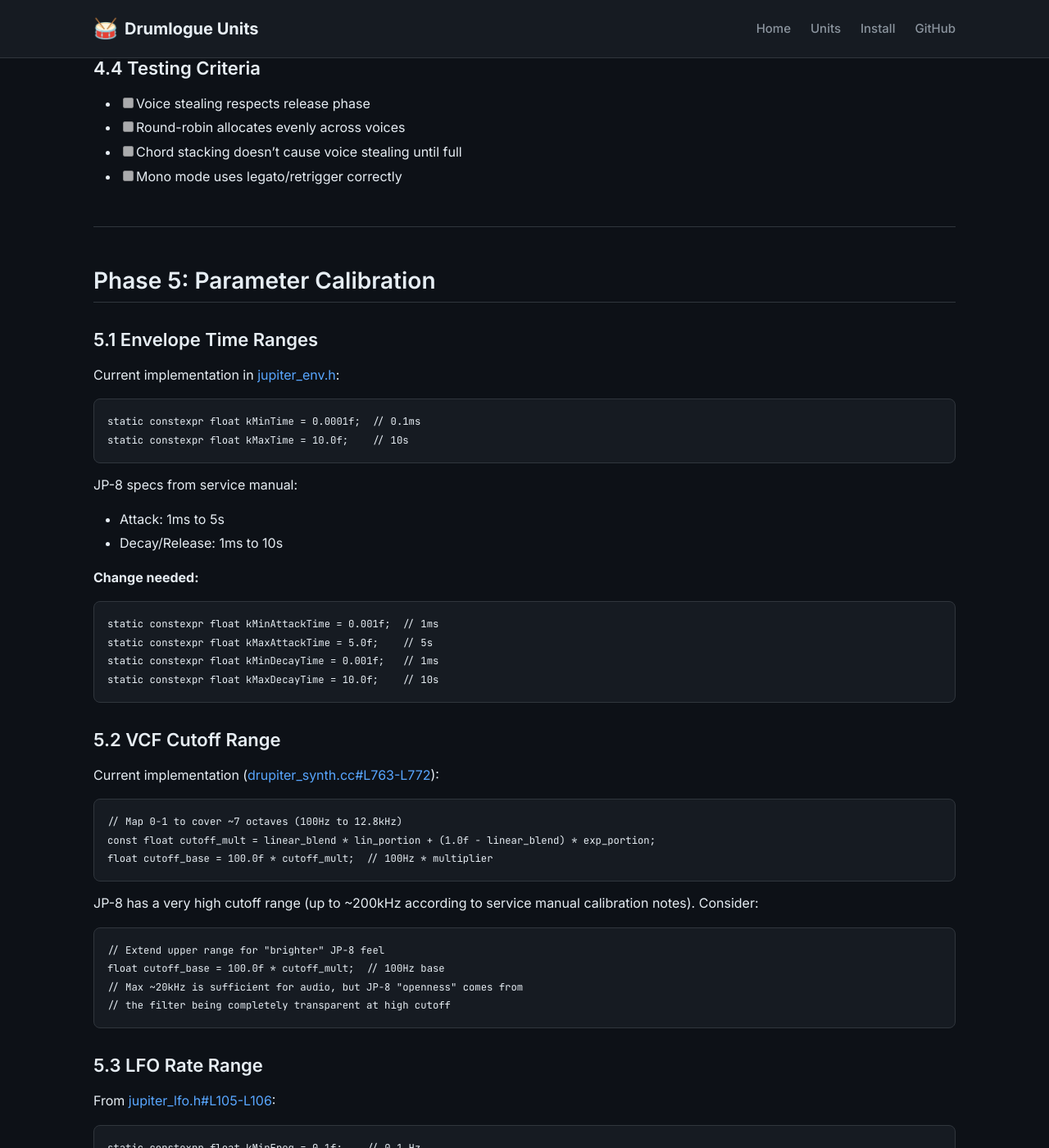
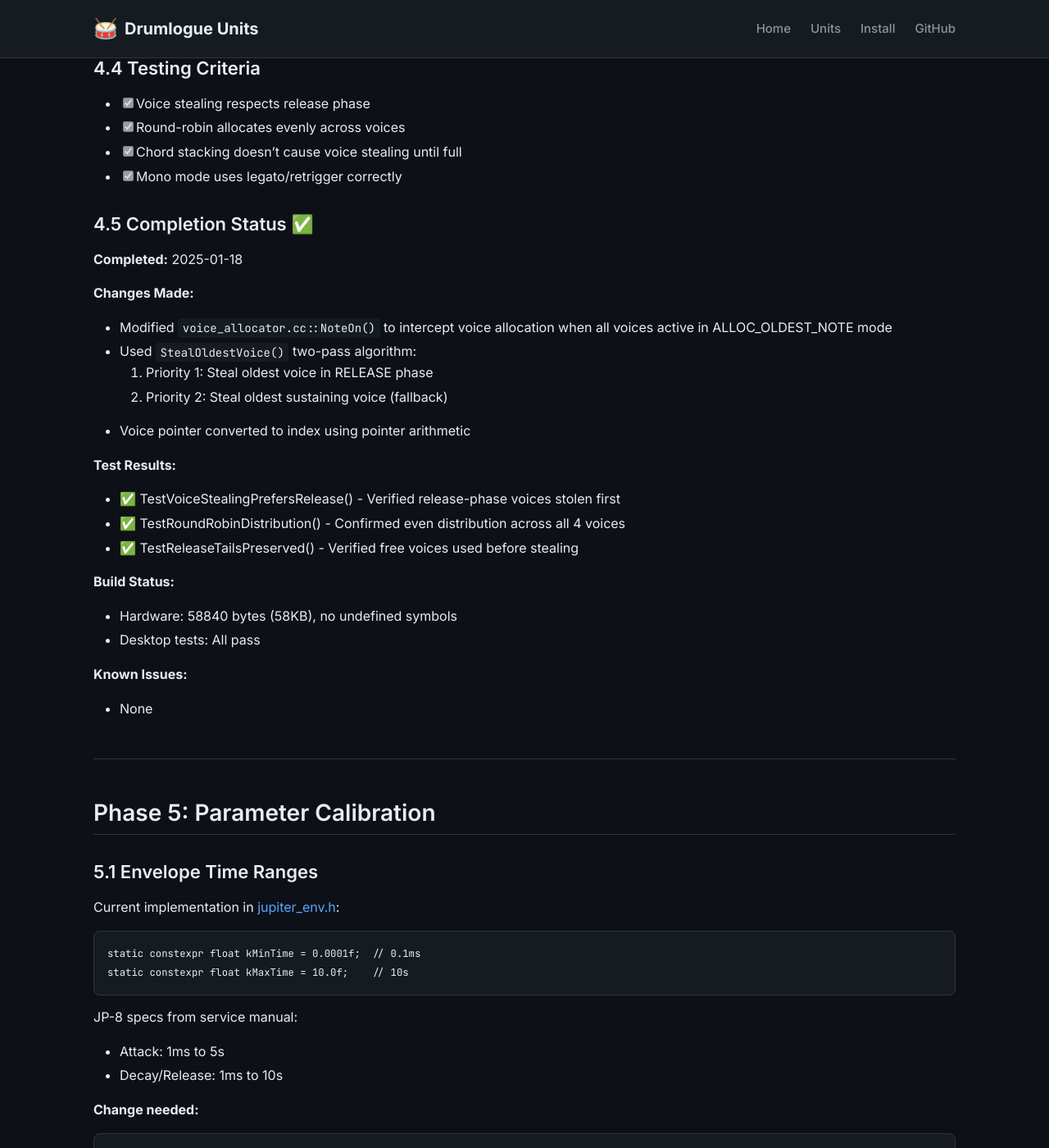
Before and after one commit to cldmnky/drumlogue-units, a Jekyll site: the page built from docs/plans/drupiter-jp8-detailed-implementation.md, in a window 1280 px wide and 1400 px high, scrolled down 11857 px. Shown: the whole window at 82% size. Built offline with Jekyll 4.4.1, drawn with Linux system fonts in a browser that asks for light colours; our own code applies the rules of GitHub Pages for plain Markdown files.

Commit message:
Implement Phase 4: JP-8 voice allocation behavior
- Modified voice_allocator.cc::NoteOn() to intercept voice allocation
  when all voices active in ALLOC_OLDEST_NOTE mode
- Implemented two-pass stealing in StealOldestVoice():
  * Priority 1: Steal oldest voice in RELEASE phase
  * Priority 2: Steal oldest sustaining voice (fallback)
- Convert voice pointer to index for core integration
- Added Phase 4 tests:
  * TestVoiceStealingPrefersRelease() - Verified release-phase priority
  * TestRoundRobinDistribution() - Confirmed even distribution
  * TestReleaseTailsPreserved() - Verified free voice usage
- All tests passing
- Hardware build: 58840 bytes, no undefined symbols
- Updated implementation plans with completion status

````diff
--- a/docs/plans/drupiter-jp8-detailed-implementation.md
+++ b/docs/plans/drupiter-jp8-detailed-implementation.md
@@ -481,10 +481,33 @@ Voice* VoiceAllocator::StealOldestVoice() {
 ```
 
 ### 4.4 Testing Criteria
-- [ ] Voice stealing respects release phase
-- [ ] Round-robin allocates evenly across voices
-- [ ] Chord stacking doesn't cause voice stealing until full
-- [ ] Mono mode uses legato/retrigger correctly
+- [x] Voice stealing respects release phase
+- [x] Round-robin allocates evenly across voices
+- [x] Chord stacking doesn't cause voice stealing until full
+- [x] Mono mode uses legato/retrigger correctly
+
+### 4.5 Completion Status ✅
+
+**Completed:** 2025-01-18
+
+**Changes Made:**
+- Modified `voice_allocator.cc::NoteOn()` to intercept voice allocation when all voices active in ALLOC_OLDEST_NOTE mode
+- Used `StealOldestVoice()` two-pass algorithm:
+  1. Priority 1: Steal oldest voice in RELEASE phase
+  2. Priority 2: Steal oldest sustaining voice (fallback)
+- Voice pointer converted to index using pointer arithmetic
+
+**Test Results:**
+- ✅ TestVoiceStealingPrefersRelease() - Verified release-phase voices stolen first
+- ✅ TestRoundRobinDistribution() - Confirmed even distribution across all 4 voices
+- ✅ TestReleaseTailsPreserved() - Verified free voices used before stealing
+
+**Build Status:**
+- Hardware: 58840 bytes (58KB), no undefined symbols
+- Desktop tests: All pass
+
+**Known Issues:**
+- None
 
 ---
 
````
Also changed, not shown: docs/plans/drupiter-jp8-alignment.md (+16 -6 lines), 2 other files.
